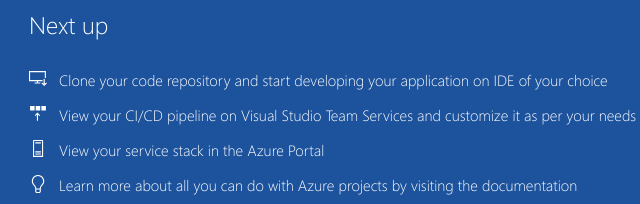
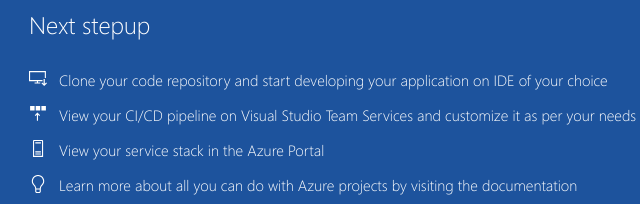
Before and after one commit to rubsogun/devops, a plain HTML site: page sample-project/index.html in a window 1280 px wide. Shown: the part 590-794 px from the top of the page, 196-836 px from the left. Drawn offline with Linux system fonts and the light colour scheme.

Commit message:
just a change to test something

```diff
--- a/sample-project/index.html
+++ b/sample-project/index.html
@@ -22,7 +22,7 @@
                 <div class="description line-1"> Azure DevOps Project has been successfully setup</div>
                 <div class="description line-2"> Your HTML app is up and running on Azure</div>
                 <div class="next-steps-container">
-                    <div class="next-steps-header">Next up</div>
+                    <div class="next-steps-header">Next stepup</div>
                     <div class="next-steps-body">
                         <div class="step">
                             <div class="step-icon">
```
